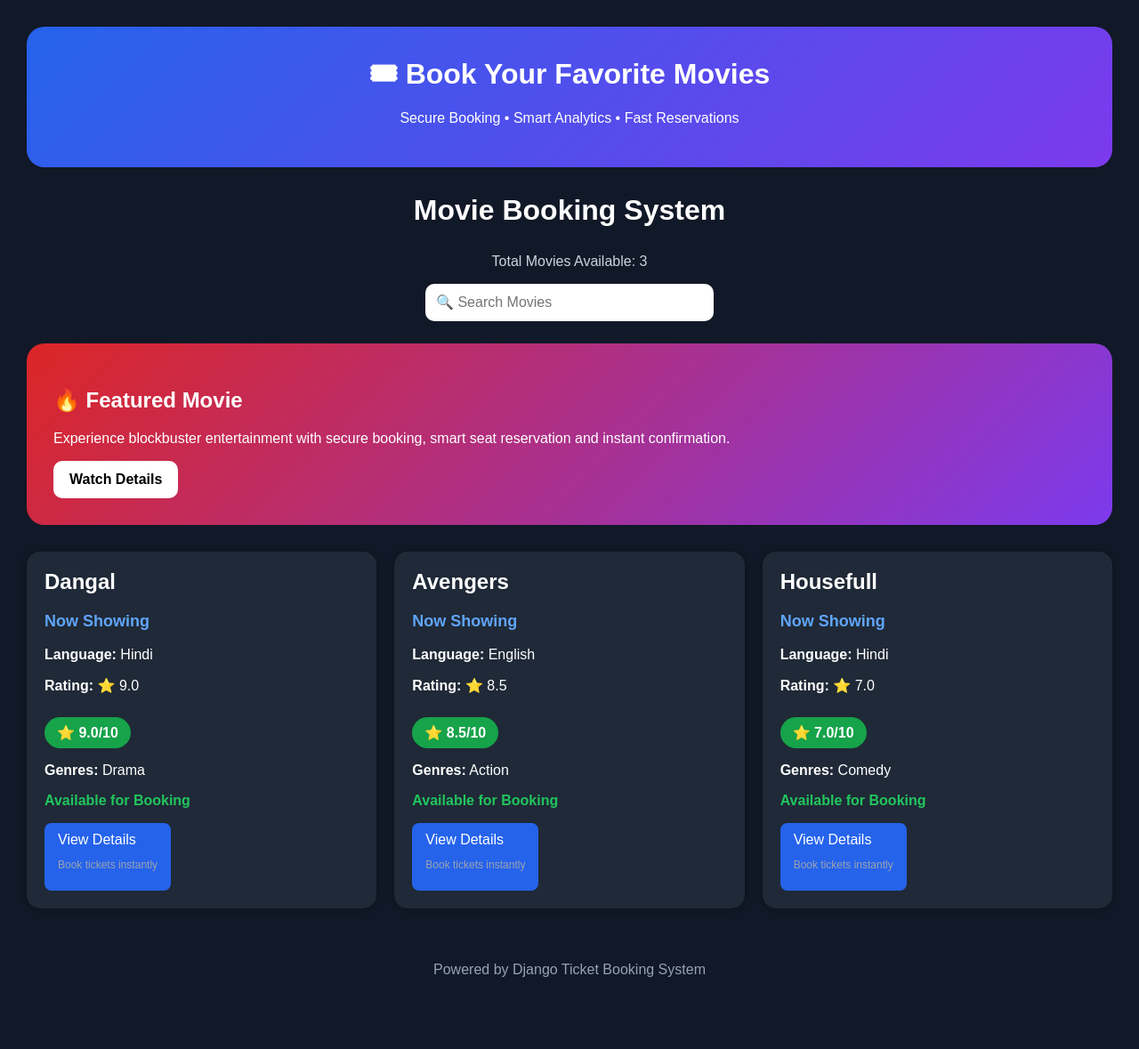
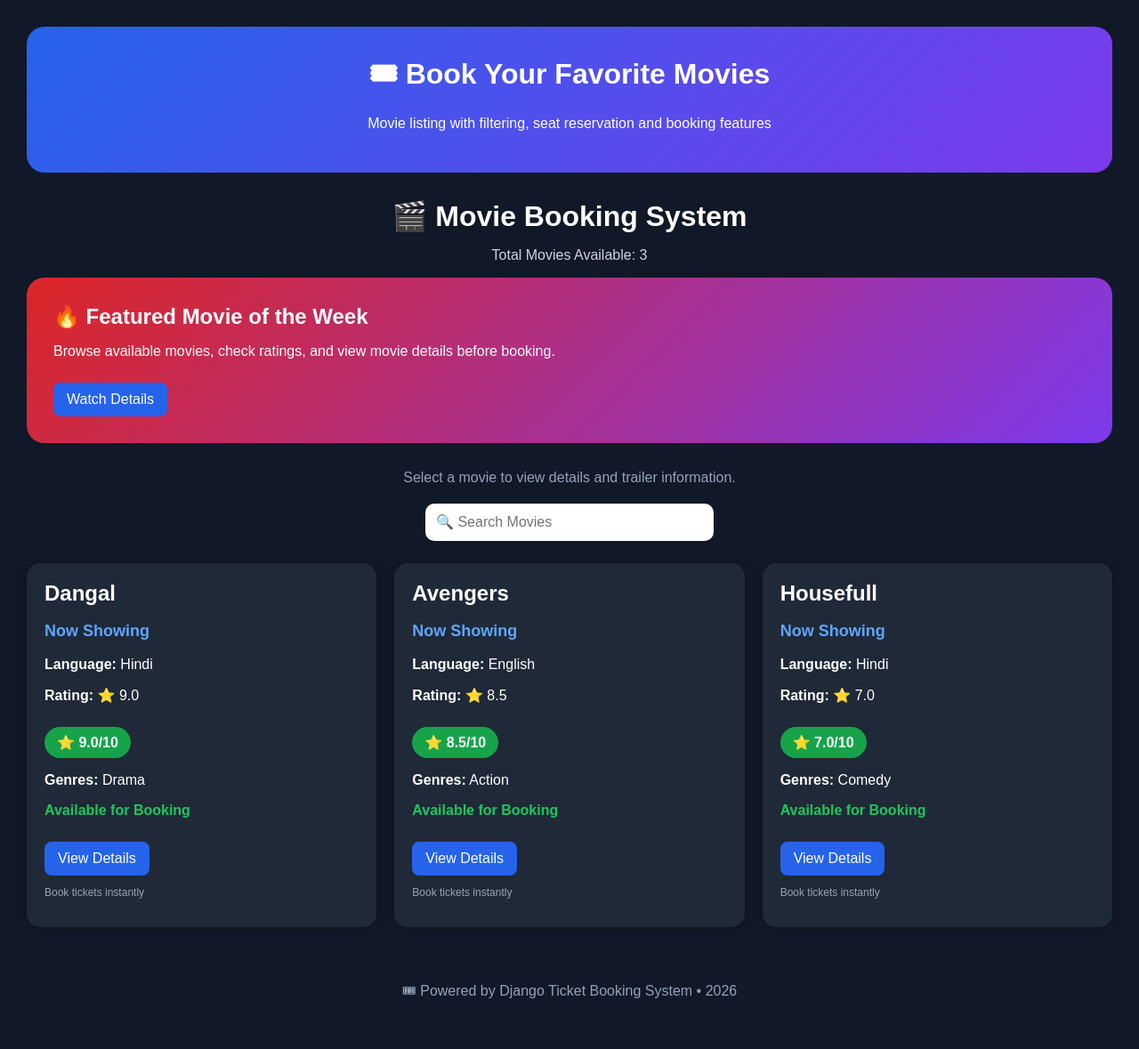
Before and after one commit to niharika100606/ticket_system, a Django app: page /movies/ in a window 1280 px wide. Shown: the whole page at 89% size. Before the commit the page ends 1098 px from the top, so only its background shows below. Run offline with Django 5.2, Linux system fonts and the light colour scheme; data comes from the database, SQL or seed files in the repository; parts of the project's set-up code (start-up, migrations or seed data) failed here and were passed over.

Commit message:
Polish UI and documentation

```diff
--- a/ticket_system/templates/movies.html
+++ b/ticket_system/templates/movies.html
@@ -12,9 +12,8 @@
             padding:30px;
         }
 
-        h1{
-            text-align:center;
-            margin-bottom:30px;
+        h1,h2{
+            margin:0;
         }
 
         .container{
@@ -28,10 +27,11 @@
             border-radius:15px;
             padding:20px;
             box-shadow:0 0 10px rgba(0,0,0,0.3);
+            transition:0.3s;
         }
 
-        .card h2{
-            margin-top:0;
+        .card:hover{
+            transform:translateY(-5px);
         }
 
         .btn{
@@ -41,36 +41,82 @@
             color:white;
             text-decoration:none;
             border-radius:8px;
+            margin-top:10px;
+            transition:0.3s;
         }
 
         .btn:hover{
             background:#1d4ed8;
+            transform:scale(1.05);
         }
-    </style>
 
-</head>
-
-<body>
-
-<div style="
+        .banner{
             background:linear-gradient(135deg,#2563eb,#7c3aed);
             padding:30px;
             border-radius:20px;
             margin-bottom:30px;
             text-align:center;
-">
+        }
 
-<h1 style="margin:0;">🎟 Book Your Favorite Movies</h1>
+        .featured{
+            background:linear-gradient(135deg,#dc2626,#7c3aed);
+            padding:30px;
+            border-radius:20px;
+            margin-bottom:30px;
+        }
 
-<p style="margin-top:10px;">
-Secure Booking • Smart Analytics • Fast Reservations
-</p>
+        .rating-badge{
+            display:inline-block;
+            background:#16a34a;
+            padding:8px 14px;
+            border-radius:20px;
+            font-weight:bold;
+            margin-top:10px;
+        }
 
+        .available{
+            color:#22c55e;
+            font-weight:bold;
+        }
+
+        footer{
+            text-align:center;
+            padding:20px;
+            margin-top:40px;
+            color:#94a3b8;
+        }
+    </style>
+</head>
+
+<body>
+
+<div class="banner">
+    <h1>🎟 Book Your Favorite Movies</h1>
+    <p>Movie listing with filtering, seat reservation and booking features</p>
 </div>
-<h1> Movie Booking System</h1>
+
+<h1 style="text-align:center;">🎬 Movie Booking System</h1>
+
 <p style="text-align:center;color:#cbd5e1;">
     Total Movies Available: {{ movies|length }}
 </p>
+
+<div class="featured">
+    <h2>🔥 Featured Movie of the Week</h2>
+
+    <p>
+        Browse available movies, check ratings, and view movie details before booking.
+    </p>
+
+    <a href="/movies/1/" class="btn">
+        Watch Details
+    </a>
+</div>
+
+<p style="text-align:center;color:#94a3b8;margin-bottom:20px;">
+    Select a movie to view details and trailer information.
+</p>
+
 <div style="text-align:center;margin-bottom:25px;">
     <input
         type="text"
@@ -84,61 +130,23 @@ Secure Booking • Smart Analytics • Fast Reservations
         font-size:16px;
         ">
 </div>
-<div style="
-background:linear-gradient(135deg,#dc2626,#7c3aed);
-padding:30px;
-border-radius:20px;
-margin-bottom:30px;
-">
 
-<h2>🔥 Featured Movie</h2>
-
-<p>
-Experience blockbuster entertainment with secure booking,
-smart seat reservation and instant confirmation.
-</p>
-
-<a
-href="/movies/1/"
-style="
-display:inline-block;
-padding:12px 18px;
-background:white;
-color:black;
-text-decoration:none;
-border-radius:10px;
-font-weight:bold;
-">
-Watch Details
-</a>
-
-</div>
 <div class="container">
 
 {% for movie in movies %}
 
 <div class="card">
+    <h2>{{ movie.title }}</h2>
 
-<h2>{{ movie.title }}</h2>
-<p style="
-color:#60a5fa;
-font-size:18px;
-font-weight:bold;
-">
+    <p style="color:#60a5fa;font-size:18px;font-weight:bold;">
         Now Showing
     </p>
 
     <p><strong>Language:</strong> {{ movie.language.name }}</p>
 
     <p><strong>Rating:</strong> ⭐ {{ movie.rating }}</p>
-<div style="
-display:inline-block;
-background:#16a34a;
-padding:8px 14px;
-border-radius:20px;
-font-weight:bold;
-margin-top:10px;
-">
+
+    <div class="rating-badge">
         ⭐ {{ movie.rating }}/10
     </div>
 
@@ -149,29 +157,26 @@ margin-top:10px;
         {% endfor %}
     </p>
 
-<p style="color:#22c55e;font-weight:bold;">
+    <p class="available">
         Available for Booking
     </p>
 
     <a class="btn" href="/movies/{{ movie.id }}/">
         View Details
+    </a>
+
     <p style="font-size:12px;color:#9ca3af;">
         Book tickets instantly
     </p>
-</a>
-
 </div>
 
 {% endfor %}
 
 </div>
-<footer style="
-text-align:center;
-padding:20px;
-margin-top:40px;
-color:#94a3b8;
-">
-Powered by Django Ticket Booking System
+
+<footer>
+    🎟 Powered by Django Ticket Booking System • 2026
 </footer>
+
 </body>
 </html>
```
Also changed, not shown: ticket_system/templates/home.html (+73 -1 lines). Lines whose indentation alone changed are shown as unchanged.
